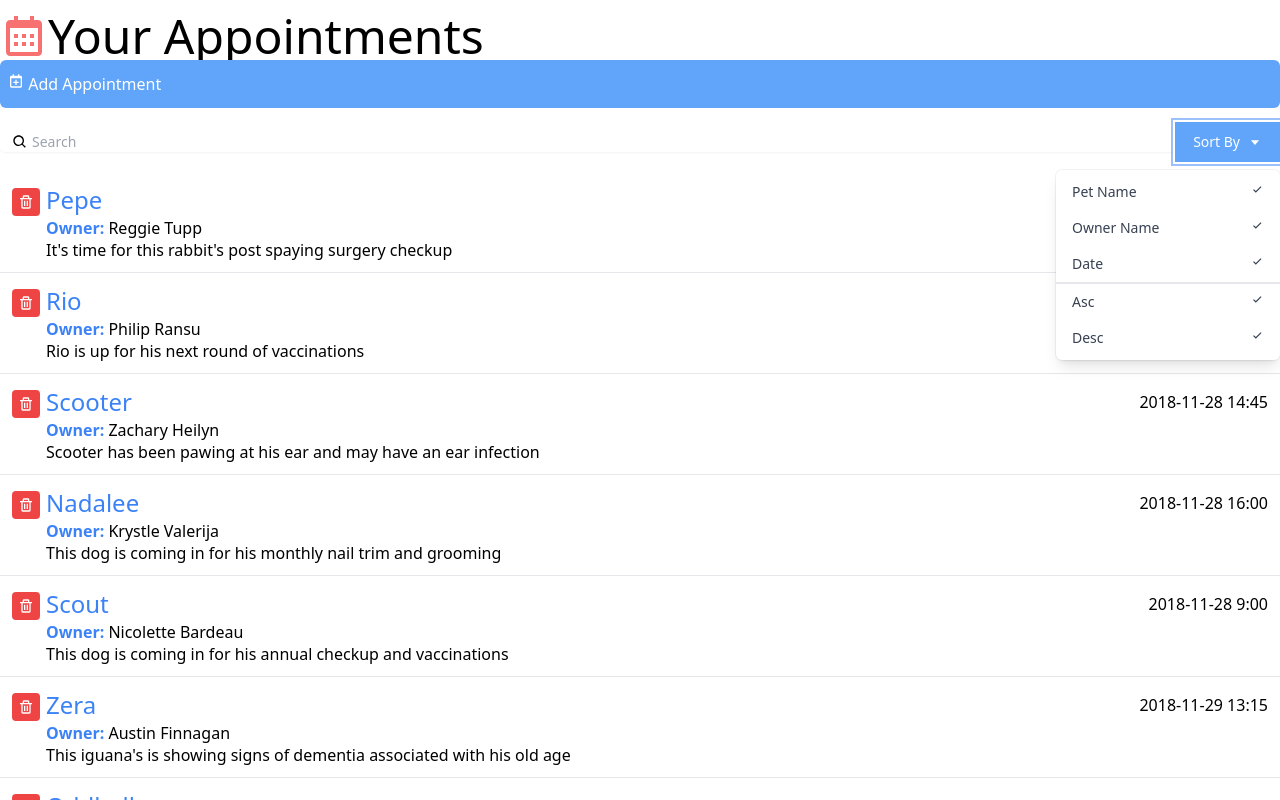
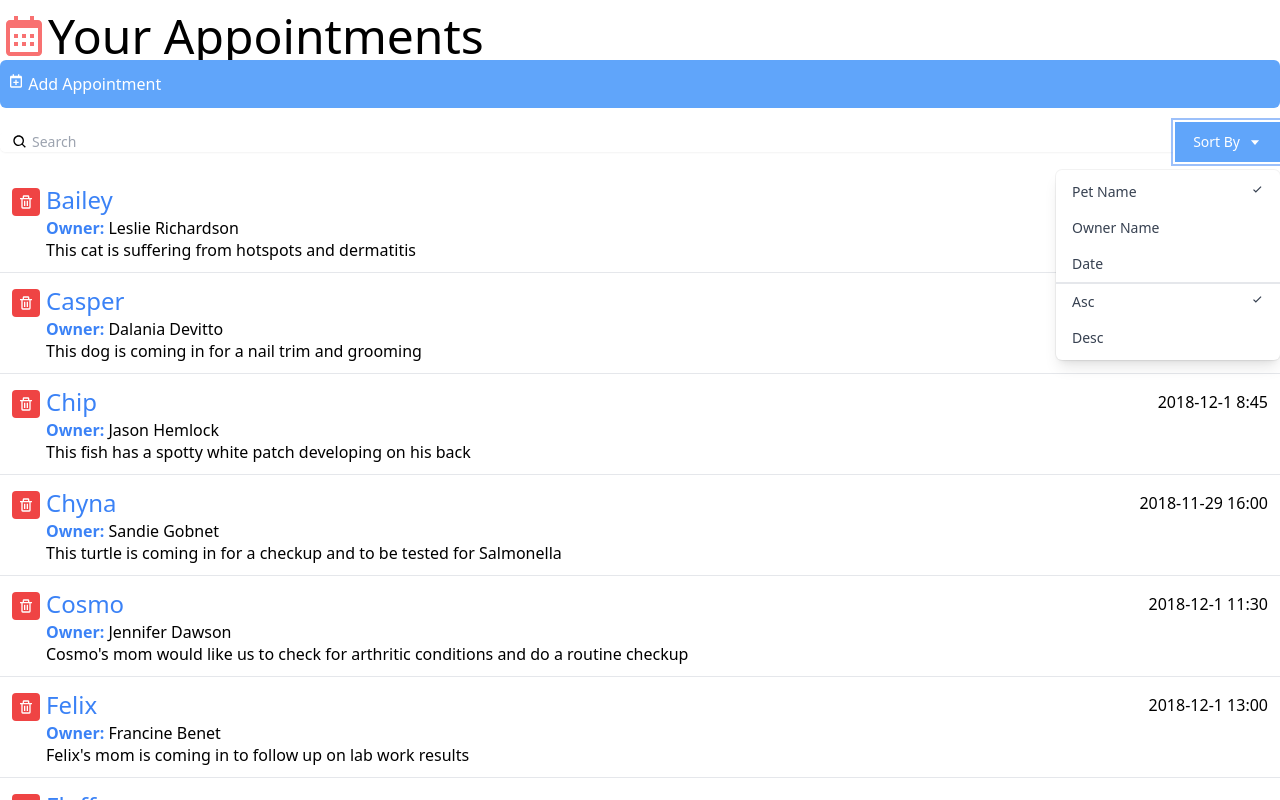
Before and after one commit to wangyuec15/reactinterface, a React (Create React App) app: page / in a window 1280 px wide. Both pictures are taken after a click on the button "Sort By". Shown: the top 800 px of the page. Built offline with nearby package versions, Linux system fonts and the light colour scheme.

Commit message:
implement sortBy and orderBy interaction

```diff
--- a/src/App.js
+++ b/src/App.js
@@ -17,11 +17,21 @@ function App() {
 
   let [query, setQuery] = useState("");
 
+
+  let [sortBy, setSortBy] = useState("petName");
+  let [orderBy, setOrderBy] = useState("asc");
+
   const filteredAppointments = appointmentList.filter(item => {
     return (item.petName.toLowerCase().includes(query.toLowerCase()) ||
     item.ownerName.toLowerCase().includes(query.toLowerCase()) ||
     item.aptNotes.toLowerCase().includes(query.toLowerCase()) )
+  }).sort((a, b) => {
+    let order = orderBy==="asc" ? 1: -1;
+    return(
+      a[sortBy].toLowerCase() < b[sortBy].toLowerCase() ? -1 * order : 1 * order
+    )
   })
+
   return (
     <div className="App container mx-auto mt-3 font-thin">
     <h1 className="text-5xl">
@@ -29,7 +39,14 @@ function App() {
       Your Appointments
     </h1>
     <AddAppointment />
-    <Search query={query} onQueryChange={myQuery => setQuery(myQuery)}/>
+    <Search
+      query={query}
+      onQueryChange={myQuery => setQuery(myQuery)}
+      orderBy={orderBy}
+      onOrderByChange={myOrder => setOrderBy(myOrder)}
+      sortBy={sortBy}
+      onSortByChange={mySort => setSortBy(mySort)}
+      />
     <ul className="divide-y divide-gray-200">
     {
       filteredAppointments.map(appointment => (
--- a/src/components/Search.js
+++ b/src/components/Search.js
@@ -1,32 +1,32 @@
 import {BiSearch, BiCaretDown, BiCheck} from "react-icons/bi"
 import { useState } from "react"
-const DropDown = ({toggle}) => {
+const DropDown = ({toggle, sortBy, onSortByChange, orderBy, onOrderByChange}) => {
   if(!toggle) return null;
   return (
     <div className="origin-top-right absolute right-0 mt-2 w-56
     rounded-md shadow-lg bg-white ring-1 ring-black ring-opacity-5">
     <div className="py-1" role="menu" aria-orientation="vertical" aria-labelledby="options-menu">
-      <div
+      <div onClick={()=>onSortByChange("petName")}
         className="px-4 py-2 text-sm text-gray-700 hover:bg-gray-100 hover:text-gray-900 flex justify-between cursor-pointer"
-        role="menuitem">Pet Name <BiCheck /></div>
-      <div
+        role="menuitem">Pet Name {(sortBy === "petName") && <BiCheck />}</div>
+      <div onClick={()=>onSortByChange("ownerName")}
         className="px-4 py-2 text-sm text-gray-700 hover:bg-gray-100 hover:text-gray-900 flex justify-between cursor-pointer"
-        role="menuitem">Owner Name  <BiCheck /></div>
-      <div
+        role="menuitem">Owner Name {(sortBy === "ownerName") && <BiCheck />}</div>
+      <div onClick={()=>onSortByChange("aptDate")}
         className="px-4 py-2 text-sm text-gray-700 hover:bg-gray-100 hover:text-gray-900 flex justify-between cursor-pointer"
-        role="menuitem">Date <BiCheck /></div>
-      <div
+        role="menuitem">Date {(sortBy === "aptDate") && <BiCheck />}</div>
+      <div onClick={()=>onOrderByChange("asc")}
         className="px-4 py-2 text-sm text-gray-700 hover:bg-gray-100 hover:text-gray-900 flex justify-between cursor-pointer border-gray-1 border-t-2"
-        role="menuitem">Asc <BiCheck /></div>
-      <div
+        role="menuitem">Asc {(orderBy === "asc") && <BiCheck />}</div>
+      <div onClick={()=>onOrderByChange("desc")}
         className="px-4 py-2 text-sm text-gray-700 hover:bg-gray-100 hover:text-gray-900 flex justify-between cursor-pointer"
-        role="menuitem">Desc <BiCheck /></div>
+        role="menuitem">Desc {(orderBy === "desc") && <BiCheck />}</div>
     </div>
   </div>
   )
 }
 
-const Search = ({query, onQueryChange}) => {
+const Search = ({query, onQueryChange, sortBy, onSortByChange, orderBy, onOrderByChange}) => {
   let [toggleSort, setToggleSort] = useState(false);
 
   return(
@@ -44,7 +44,12 @@ const Search = ({query, onQueryChange}) => {
             className="justify-center px-4 py-2 bg-blue-400 border-2 border-blue-400 text-sm text-white hover:bg-blue-700 focus:outline-none focus:ring-2 focus:ring-offset-2 flex items-center" id="options-menu" aria-haspopup="true" aria-expanded="true">
             Sort By <BiCaretDown className="ml-2" />
           </button>
-          <DropDown toggle={toggleSort}/>
+          <DropDown toggle={toggleSort}
+            sortBy={sortBy}
+            onSortByChange={mySort=>onSortByChange(mySort)}
+            orderBy={orderBy}
+            onOrderByChange={myOrder=>onOrderByChange(myOrder)}
+          />
         </div>
       </div>
     </div>
```
